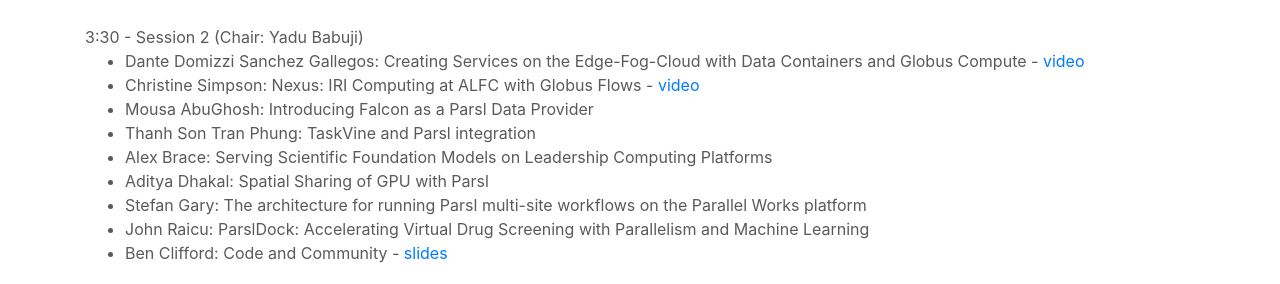
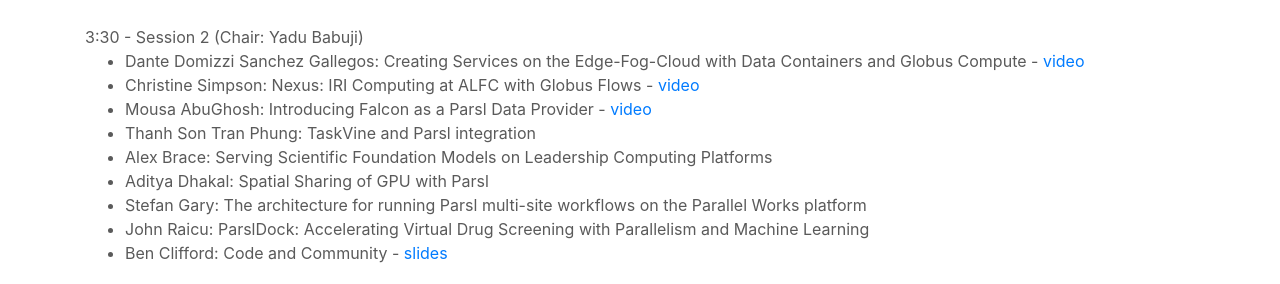
Before and after one commit to Parsl/parsl.github.io, a Jekyll site: the page built from parslfest/parslfest2023.html, in a window 1280 px wide and 900 px high, scrolled down 1445 px. Shown: the part 161-445 px from the top of the window. Built offline with Jekyll 4.4.1, drawn with Linux system fonts in a browser that asks for light colours.

Commit message:
Add Falcon video link

```diff
--- a/parslfest/parslfest2023.html
+++ b/parslfest/parslfest2023.html
@@ -82,7 +82,7 @@
       <ul>
 	 	<li>Dante Domizzi Sanchez Gallegos: Creating Services on the Edge-Fog-Cloud with Data Containers and Globus Compute - <a href="https://youtu.be/2d4YY7GzDdM">video</a></li>
 		<li>Christine Simpson: Nexus: IRI Computing at ALFC with Globus Flows - <a href="https://youtu.be/rpIL0Xot-rg">video</a></li>
-		<li>Mousa AbuGhosh: Introducing Falcon as a Parsl Data Provider</li>
+		<li>Mousa AbuGhosh: Introducing Falcon as a Parsl Data Provider - <a href="https://youtu.be/fwxMT-3fQSs">video</a></li>
 		<li>Thanh Son Tran Phung: TaskVine and Parsl integration</li>
 		<li>Alex Brace: Serving Scientific Foundation Models on Leadership Computing Platforms</li>
 		<li>Aditya Dhakal: Spatial Sharing of GPU with Parsl</li>
```
